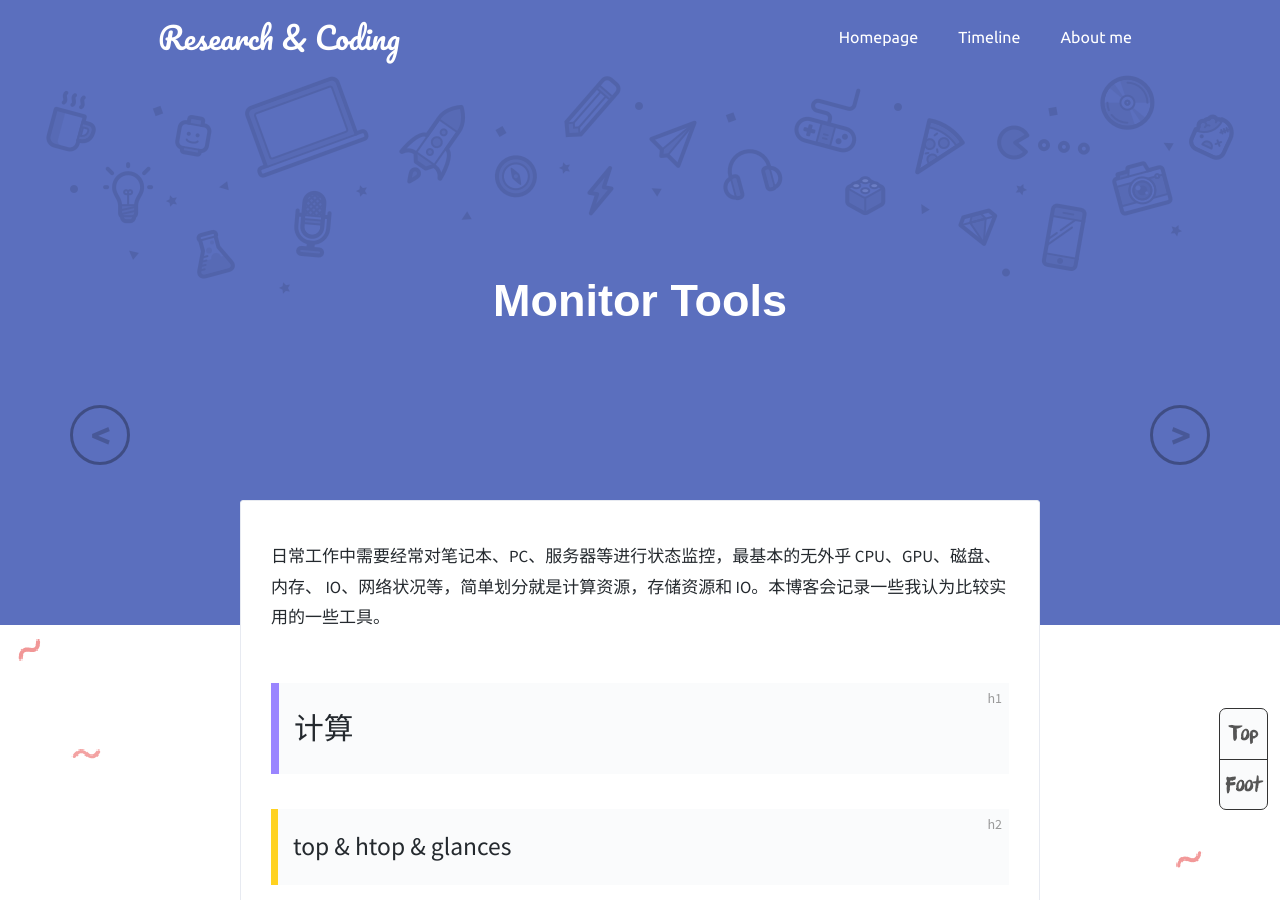
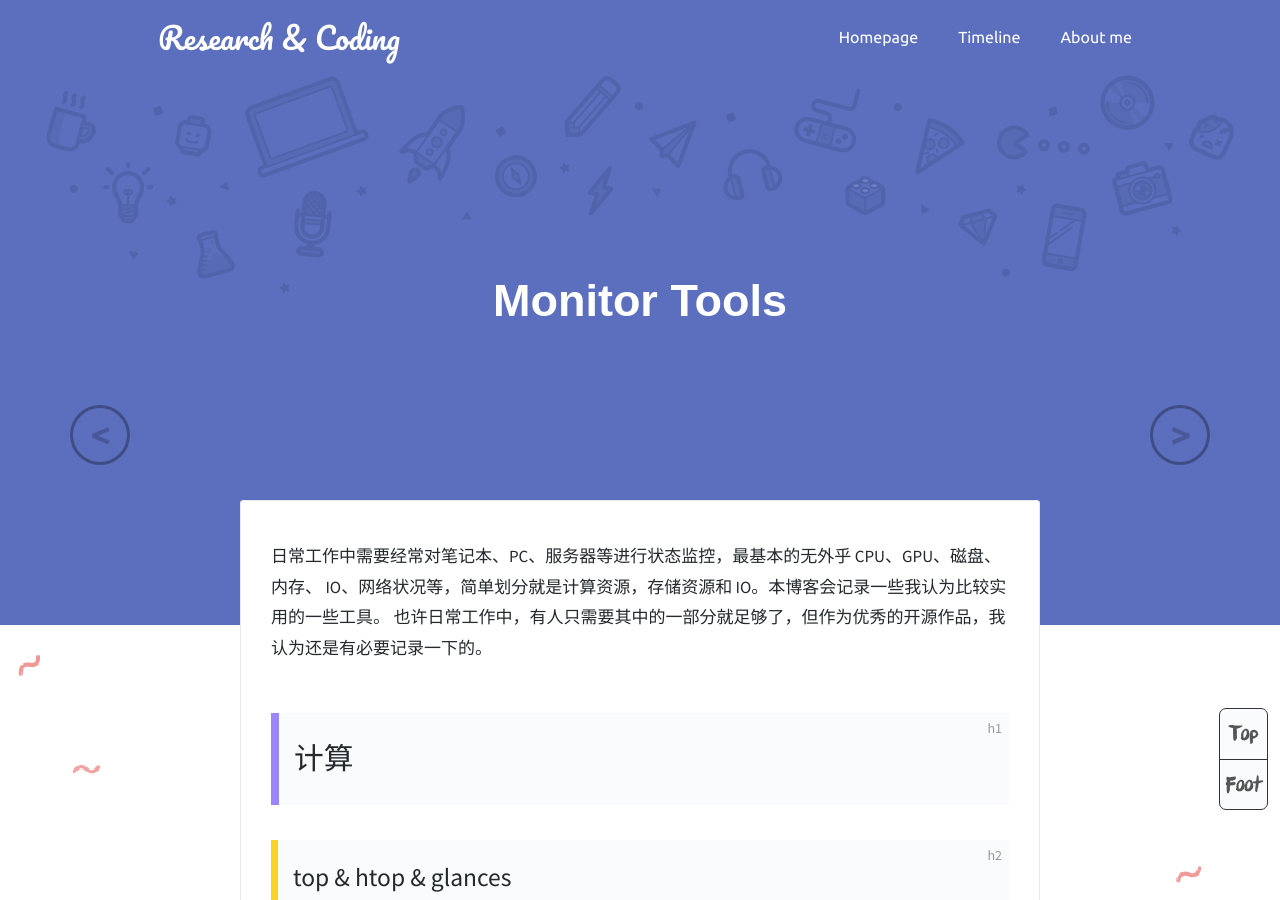
Before and after one commit to SpencerHoGD/cleardusk.github.io, a Jekyll site: the page built from _posts/2018-10-22-monitor-tools.md, in a window 1280 px wide and 900 px high. Built offline with Jekyll 4.4.1, drawn with Linux system fonts in a browser that asks for light colours; comment, search, counter and statistics services are not loaded.

Commit message:
Add One Blog and to be update

```diff
--- a/_posts/2018-10-22-monitor-tools.md
+++ b/_posts/2018-10-22-monitor-tools.md
@@ -10,6 +10,7 @@ cover: '/assets/pics/tools.jpg'
 <!-- todo: links, nvtop, gpustat, GPUtil -->
 
 日常工作中需要经常对笔记本、PC、服务器等进行状态监控，最基本的无外乎 CPU、GPU、磁盘、内存、 IO、网络状况等，简单划分就是计算资源，存储资源和 IO。本博客会记录一些我认为比较实用的一些工具。
+也许日常工作中，有人只需要其中的一部分就足够了，但作为优秀的开源作品，我认为还是有必要记录一下的。
 
 # 计算
 
```
